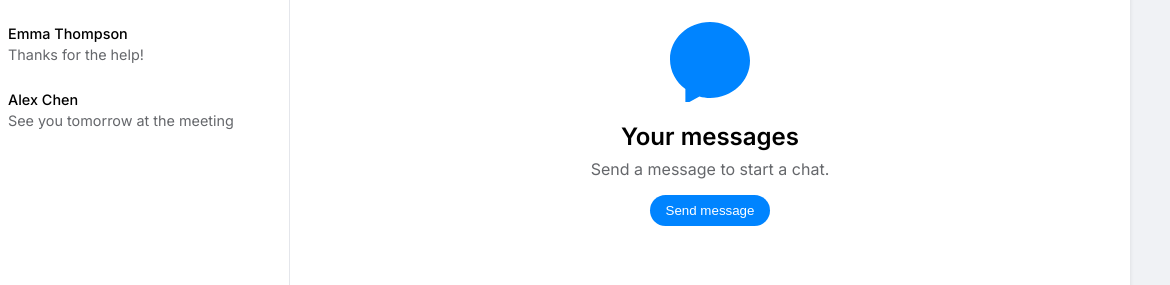
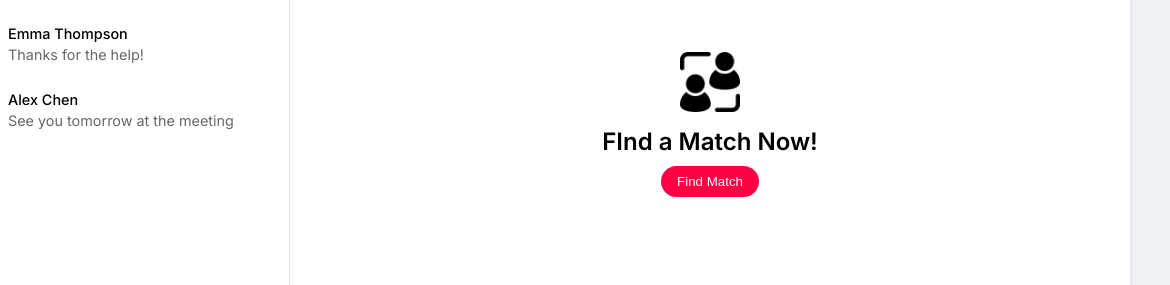
Before and after one commit to arryllopez/DateNet, a website: page Views/messagesAndChat.html in a window 1280 px wide. Shown: the part 276-561 px from the top of the page, 110-1280 px from the left. Drawn offline with Linux system fonts and the light colour scheme.

Commit message:
designed the messagesAndChat.html

```diff
--- a/Views/messagesAndChat.css
+++ b/Views/messagesAndChat.css
@@ -165,12 +165,22 @@ body {
 }
 
 .messenger-icon {
-    margin-bottom: 16px;
+    width: 60px;
+    height: 60px;
+    margin: 0 auto;
+    display: block;
+}
+
+.messenger-icon img {
+    width: 100%;
+    height: 100%;
+    object-fit: contain;
 }
 
 .empty-content h2 {
+    padding-top : 15px;
     font-size: 1.5rem;
-    margin-bottom: 8px;
+    margin-bottom: 10px;
 }
 
 .empty-content p {
@@ -179,7 +189,7 @@ body {
 }
 
 .send-message-btn {
-    background-color: #0084ff;
+    background-color: #FF0044;
     color: white;
     border: none;
     padding: 8px 16px;
@@ -190,7 +200,9 @@ body {
 }
 
 .send-message-btn:hover {
-    background-color: #0073e6;
+    background-color: #FF3000;
+    transform: scale(1.25);
+    transition: background-color 0.3s ease, transform 0.3s ease;
 }
 
 @media (max-width: 768px) {
--- a/Views/messagesAndChat.html
+++ b/Views/messagesAndChat.html
@@ -88,13 +88,12 @@
         <div class="empty-state">
             <div class="empty-content">
                 <div class="messenger-icon">
-                    <svg viewBox="0 0 36 36" fill="none" xmlns="http://www.w3.org/2000/svg" width="80" height="80">
-                        <path d="M18 0C8.059 0 0 7.495 0 16.737c0 5.487 2.704 10.284 6.924 13.413v6.85l6.323-3.468c1.506.416 3.157.679 4.753.679 9.941 0 18-7.495 18-16.737S27.941 0 18 0z" fill="#0084FF"/>
-                    </svg>
+                    <img src = "Images/social-network.png">
                 </div>
-                <h2>Your messages</h2>
-                <p>Send a message to start a chat.</p>
-                <button class="send-message-btn">Send message</button>
+                <h2>FInd a Match Now!</h2>
+
+                <a href = "match.html"> <button class="send-message-btn">Find Match</button></a>
+
             </div>
         </div>
     </div>
```
Also changed, not shown: Views/match.css (+7 -5 lines), Views/Images/social-network.png (added).
